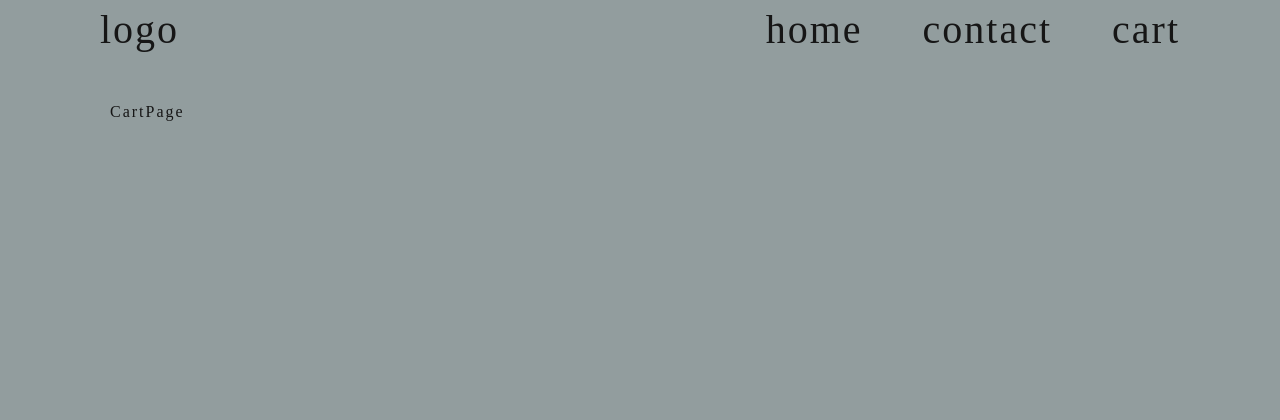
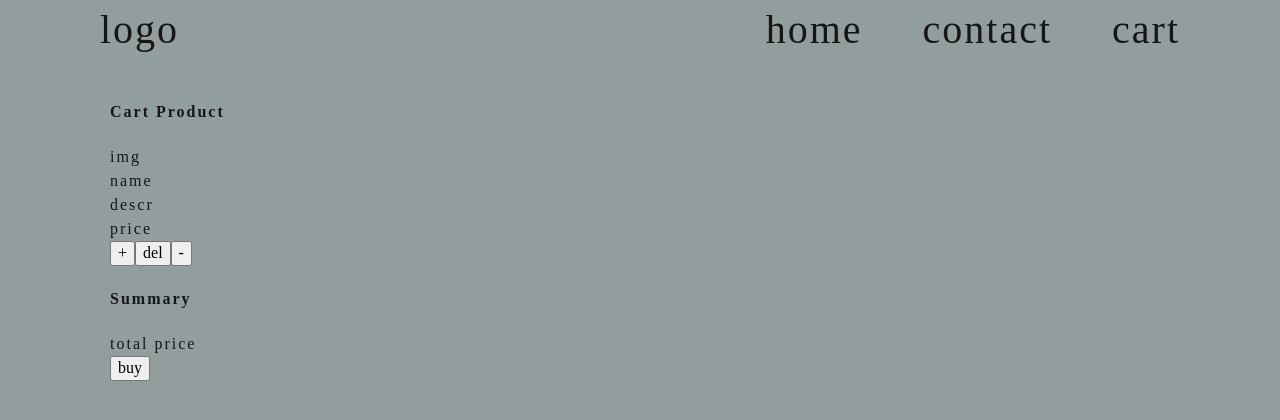
Before and after one commit to Zyar3k/online_shop_bcd, a React (Create React App) app in the folder client/: page /cart in a window 1280 px wide. Shown: the top 420 px of the page. Built offline with nearby package versions, Linux system fonts and the light colour scheme.

Commit message:
Add cart-strt

```diff
--- /dev/null
+++ b/client/src/components/features/Cart/Cart.js
@@ -0,0 +1,41 @@
+import React from 'react';
+import { PropTypes } from 'prop-types';
+import './Cart.scss';
+
+class Cart extends React.Component {
+
+  render() {
+
+    return(
+      <div>
+        <div className='cartProduct'>
+          <h4>Cart Product</h4>
+          <div>
+            img
+          </div>
+          <div>
+            name
+          </div>
+          <div>
+            descr
+          </div>
+          <div>
+            price
+          </div>
+          <div>
+            <button>+</button>
+            <button>del</button>
+            <button>-</button>
+          </div>
+        </div>
+        <div>
+          <h4>Summary</h4>
+          <div>total price</div>
+          <button>buy</button>
+        </div>
+      </div>
+    );
+  };
+};
+
+export default Cart;
--- /dev/null
+++ b/client/src/components/features/Cart/Cart.scss
@@ -0,0 +1 @@
+@import '../../../styles/settings.scss';
--- a/client/src/components/views/CartPage/CartPage.js
+++ b/client/src/components/views/CartPage/CartPage.js
@@ -1,5 +1,6 @@
 import React from 'react';
 import './CartPage.scss';
+import Cart from '../../features/Cart/Cart';
 
 class CartPage extends React.Component {
 
@@ -7,9 +8,7 @@ class CartPage extends React.Component {
 
     return(
       <div className='container'>
-        <div>
-          CartPage
-        </div>
+        <Cart />
       </div>
     );
   };
```
Also changed, not shown: client/src/components/features/Cart/CartContainer.js (added).
